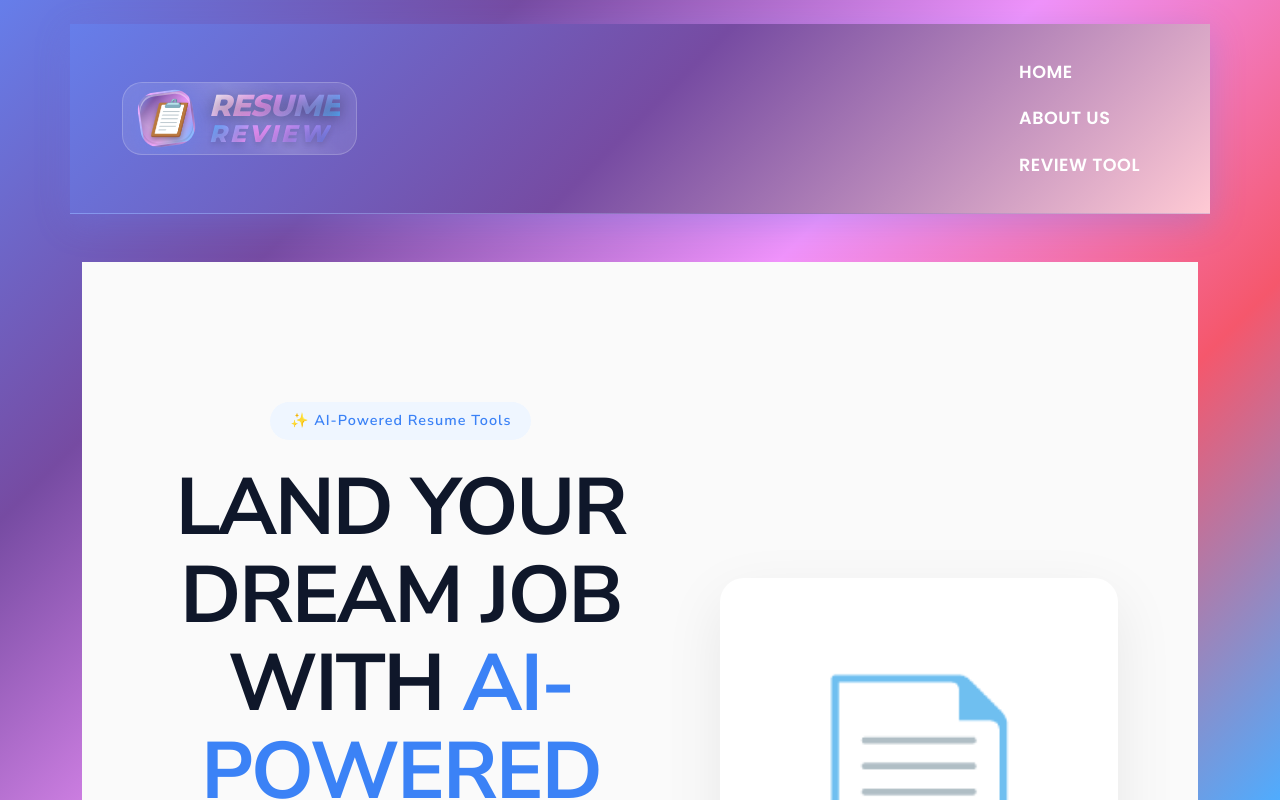
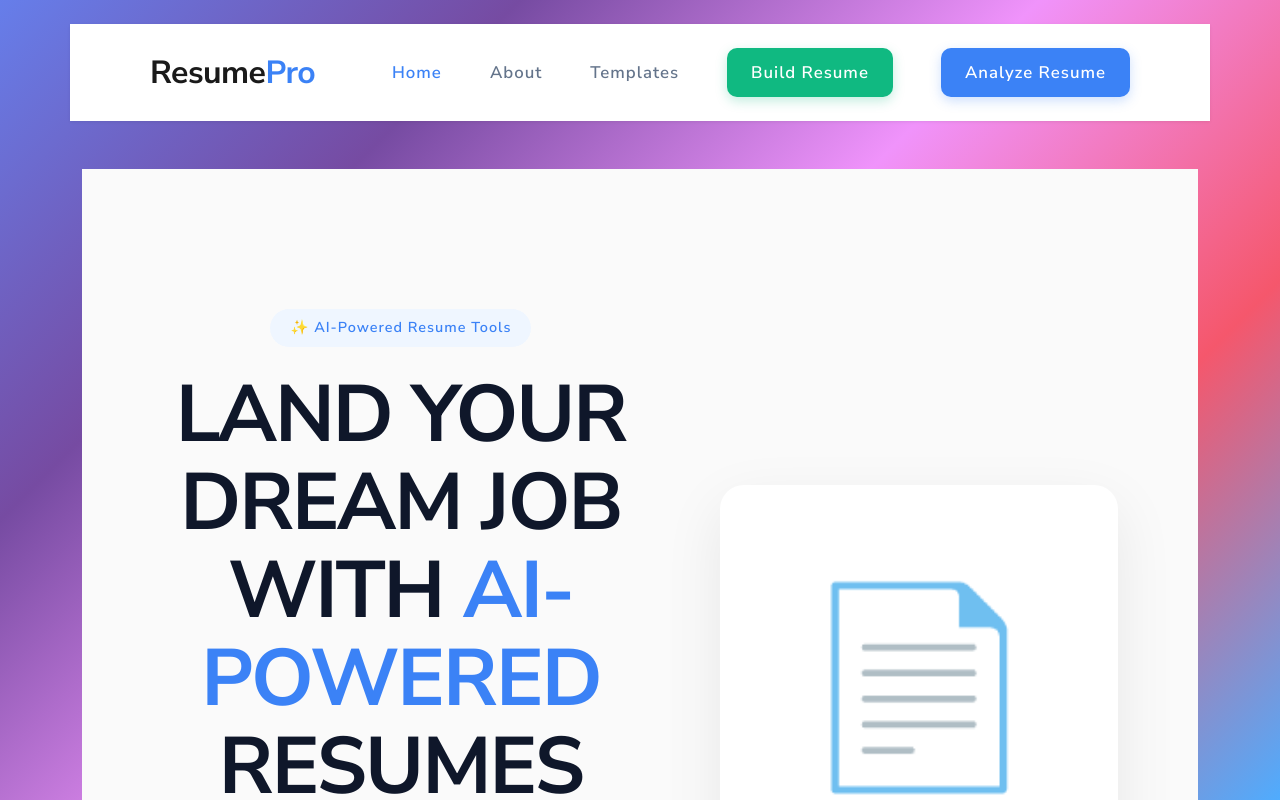
Before and after one commit to Sdiaz6/Resume-reviewer, a React (Vite) app: page / in a window 1280 px wide. Shown: the top 800 px of the page. Built offline with nearby package versions, Linux system fonts and the light colour scheme.

Commit message:
edited app so that build resume screen can be accesses

```diff
--- a/src/App.jsx
+++ b/src/App.jsx
@@ -3,9 +3,12 @@ import { Routes, Route, Link } from "react-router-dom";
 import Home from "./pages/Home";
 import About from "./pages/About";
 import ResumeRater from "./pages/ResumeRater";
+import BuildResume from "./pages/BuildResume";
 import Footer from "./pages/Footer";
+import Navbar from "./pages/NavBar";
 import "./App.css";
 
+/*
 function Navbar() {
   return (
     <nav className="navbar-custom">
@@ -109,17 +112,18 @@ function Navbar() {
       </div>
     </nav>
   );
-}
+} */
 
 function App() {
   return (
     <div className="app-wrapper">
-      <Navbar />
+      <Navbar />  {/* now using your NavBar.jsx */}
       <div className="content-wrapper container py-5">
         <Routes>
           <Route path="/" element={<Home />} />
           <Route path="/about" element={<About />} />
           <Route path="/resume-rater" element={<ResumeRater />} />
+          <Route path="/build-resume" element={<BuildResume />} /> {/* ← new route */}
         </Routes>
       </div>
       <Footer />
```
